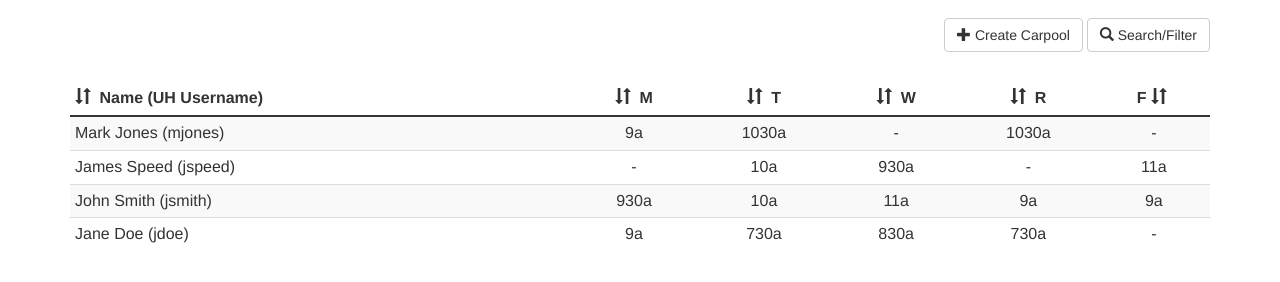
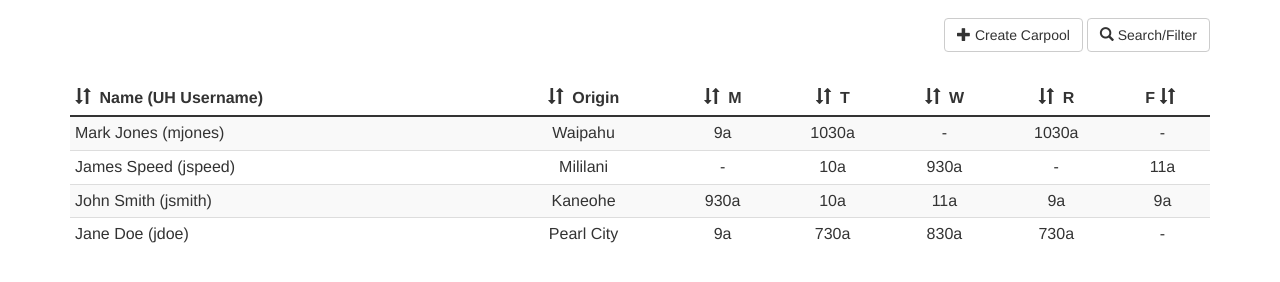
Before and after one commit to Jsalim/carpools-uh, a plain HTML site: page mockups/interface.html in a window 1280 px wide. Shown: the part 54-336 px from the top of the page. Drawn offline with nearby package versions, Linux system fonts and the light colour scheme.

Commit message:
added location

```diff
--- a/mockups/interface.html
+++ b/mockups/interface.html
@@ -116,6 +116,12 @@
 					<i class="glyphicon glyphicon-sort default"></i>
 					<i class="glyphicon glyphicon-arrow-down sort-down"></i>
 					<i class="glyphicon glyphicon-arrow-up sort-up"></i>
+					Origin
+				</th>
+				<th>
+					<i class="glyphicon glyphicon-sort default"></i>
+					<i class="glyphicon glyphicon-arrow-down sort-down"></i>
+					<i class="glyphicon glyphicon-arrow-up sort-up"></i>
 					M
 				</th>
 				<th>
@@ -145,6 +151,7 @@
 			<tbody>
 				<tr>
 					<td>Mark Jones (mjones)</td>
+					<td>Waipahu</td>
 					<td>9a</td>
 					<td>1030a</td>
 					<td>-</td>
@@ -153,6 +160,7 @@
 				</tr>
 				<tr>
 					<td>James Speed (jspeed)</td>
+					<td>Mililani</td>
 					<td>-</td>
 					<td>10a</td>
 					<td>930a</td>
@@ -161,6 +169,7 @@
 				</tr>
 				<tr>
 					<td>John Smith (jsmith)</td>
+					<td>Kaneohe</td>
 					<td>930a</td>
 					<td>10a</td>
 					<td>11a</td>
@@ -169,6 +178,7 @@
 				</tr>
 				<tr>
 					<td>Jane Doe (jdoe)</td>
+					<td>Pearl City</td>
 					<td>9a</td>
 					<td>730a</td>
 					<td>830a</td>
```
